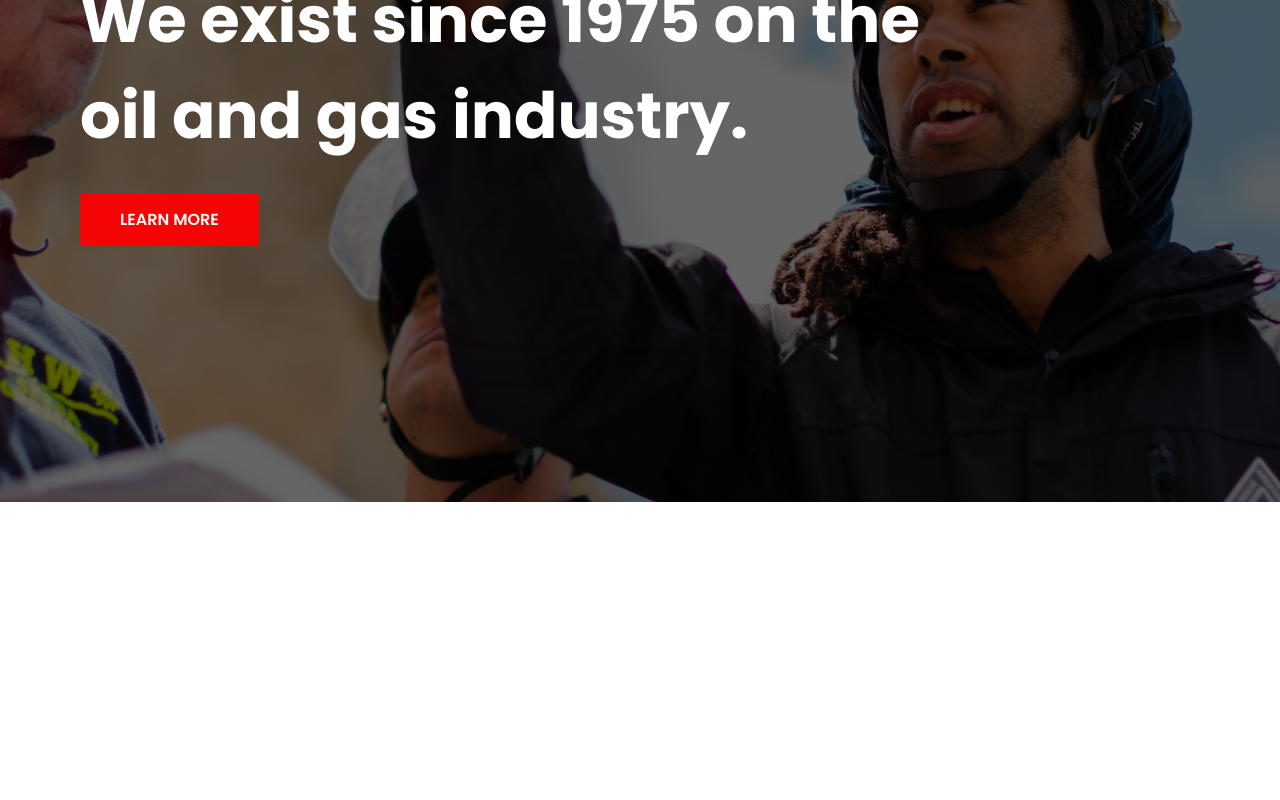
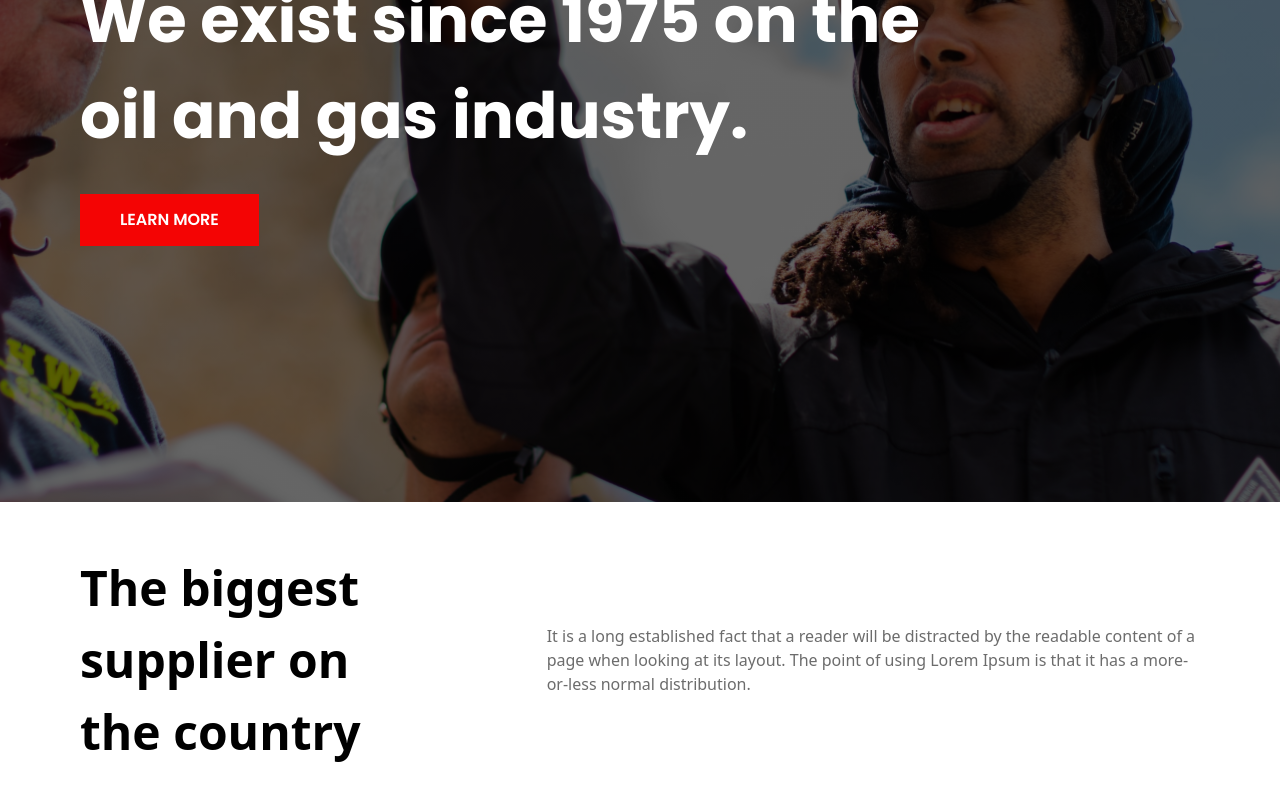
Before and after one commit to sakibtamim/assignment-42-petroil, a React (Vite) app: page / in a window 1280 px wide. Shown: the part 677-1477 px from the top of the page. Before the commit the page ends 1179 px from the top, so only its background shows below. Built offline with nearby package versions, Linux system fonts and the light colour scheme.

Commit message:
Add Wellcome component and integrate it into App

```diff
--- a/src/App.jsx
+++ b/src/App.jsx
@@ -1,6 +1,7 @@
 import Banner from "./components/Banner";
 import Header from "./components/Header";
 import Menu from "./components/Menu";
+import Wellcome from "./components/Wellcome";
 
 function App() {
   return (
@@ -8,6 +9,7 @@ function App() {
       <Header />
       <Menu />
       <Banner />
+      <Wellcome />
     </>
   );
 }
--- /dev/null
+++ b/src/components/Wellcome.jsx
@@ -0,0 +1,31 @@
+import React from "react";
+import Container from "./Container";
+
+const Wellcome = () => {
+  return (
+    <div className="py-[50px]">
+      <Container>
+        <div className=" flex items-center">
+          <div className="w-4/12">
+            <h4 className="text-[#000] font-popps font-bold text-[48px] pr-[50px]">
+              The biggest supplier on the country
+            </h4>
+          </div>
+          <div className="w-1/12"></div>
+          <div className=" w-7/12 ">
+            <div>
+              <p className="text-[#6C6C6C] font-popps font-medium text-[16px]">
+                It is a long established fact that a reader will be distracted
+                by the readable content of a page when looking at its layout.
+                The point of using Lorem Ipsum is that it has a more-or-less
+                normal distribution.
+              </p>
+            </div>
+          </div>
+        </div>
+      </Container>
+    </div>
+  );
+};
+
+export default Wellcome;
```
Also changed, not shown: src/components/Gellary.jsx (added).
